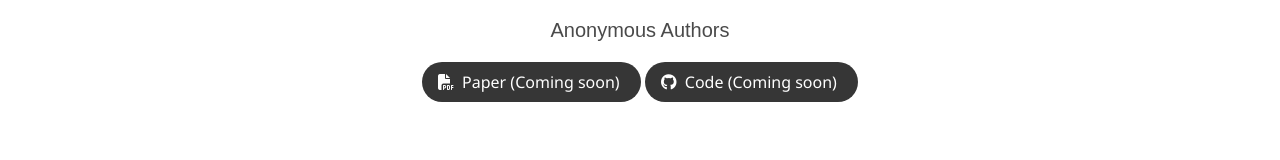
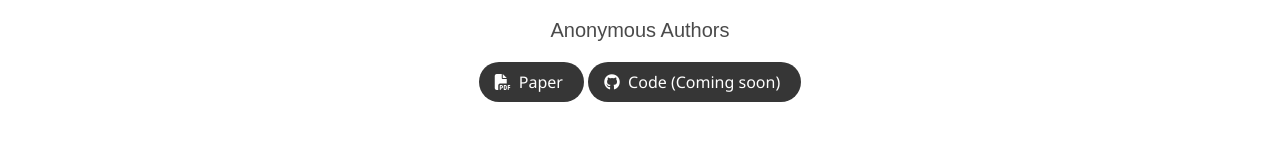
Before and after one commit to tuning-encoder/tuning-encoder.github.io, a plain HTML site: page index.html in a window 1280 px wide. Shown: the part 165-325 px from the top of the page. Drawn offline with nearby package versions, Linux system fonts and the light colour scheme; some icons are missing; a web font is replaced by a local one.

Commit message:
Updated link to paper

```diff
--- a/index.html
+++ b/index.html
@@ -58,12 +58,12 @@
             <div class="publication-links">
               <!-- PDF Link. -->
               <span class="link-block">
-                <a href="https://tuning-encoder.github.io/"
+                <a href="https://arxiv.org/abs/2302.12228"
                    class="external-link button is-normal is-rounded is-dark">
                   <span class="icon">
                       <i class="fas fa-file-pdf"></i>
                   </span>
-                  <span>Paper (Coming soon)</span>
+                  <span>Paper</span>
                 </a>
               </span>
 
@@ -333,7 +333,7 @@ The method also significantly increases VRAM requirements. In order to perform i
   <div class="container">
     <div class="content has-text-centered">
       <a class="icon-link"
-         href="coming soon">
+         href="https://arxiv.org/abs/2302.12228">
         <i class="fas fa-file-pdf"></i>
       </a>
       <a class="icon-link" href="https://github.com/tuning-encoder/tuning-encoder.github.io" class="external-link" disabled>
```
